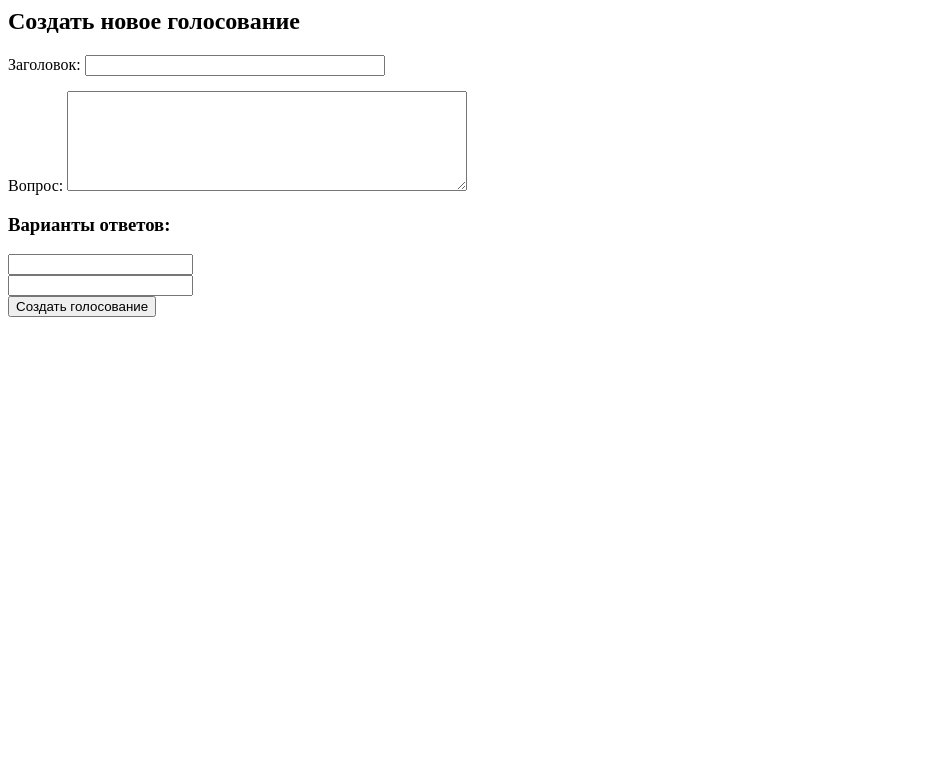
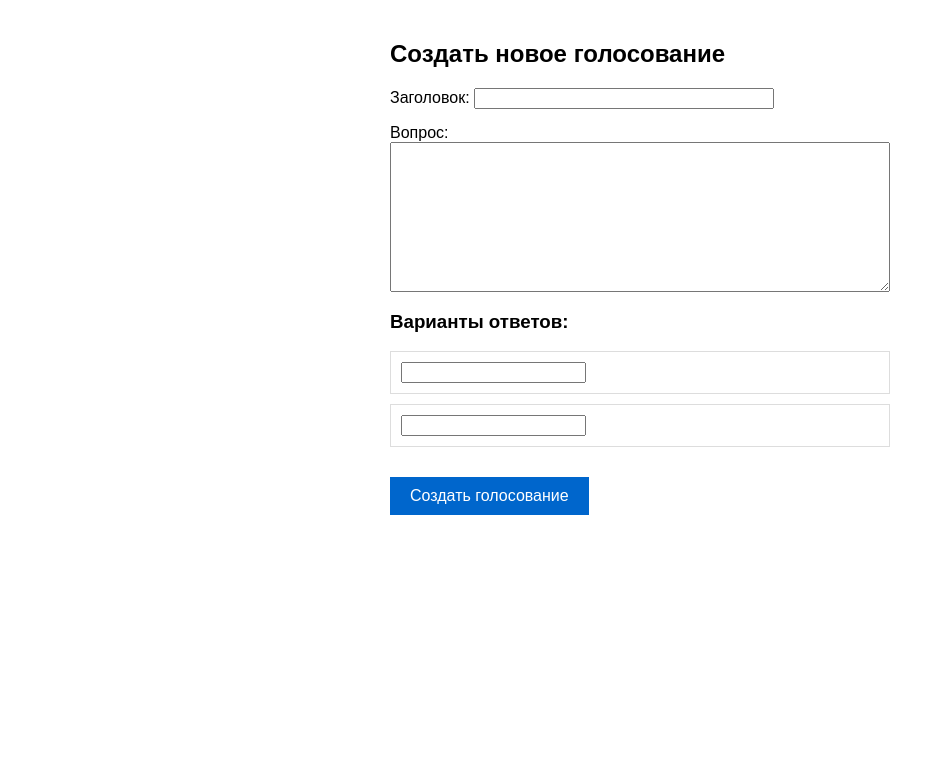
Before and after one commit to overheaven4/simple_votings, a Django app: page /new/ in a window 1280 px wide. Shown: the top 783 px of the page, without its empty margins (0-945 px from the left). Run offline with Django 5.2, Linux system fonts and the light colour scheme; the visitor is signed in with stand-in values (Sample User, id 1).

Commit message:
Добавление новых голосований + стили

```diff
--- a/main/templates/create.html
+++ b/main/templates/create.html
@@ -1,5 +1,56 @@
+<head>
+    <title>Новое голосование</title>
+     <style>
+        body {
+            font-family: Arial, sans-serif;
+            max-width: 500px;
+            margin: 20px auto;
+            padding: 20px;
+        }
 
+        h1 {
+            color: #333;
+        }
 
+        .option {
+            margin: 10px 0;
+            padding: 10px;
+            border: 1px solid #ddd;
+            cursor: pointer;
+        }
+
+        .option:hover {
+            background-color: #f0f0f0;
+        }
+
+        .option.selected {
+            background-color: #cce5ff;
+            border-color: #0066cc;
+        }
+
+        button {
+            margin-top: 20px;
+            padding: 10px 20px;
+            background-color: #0066cc;
+            color: white;
+            border: none;
+            cursor: pointer;
+            font-size: 16px;
+        }
+
+        button:hover {
+            background-color: #0052a3;
+        }
+
+        #result {
+            margin-top: 20px;
+            padding: 15px;
+            background-color: #f8f9fa;
+            border-radius: 5px;
+        }
+    </style>
+</head>
+<body>
     <h2>Создать новое голосование</h2>
     <form method="POST">
         {% csrf_token %}
@@ -9,7 +60,7 @@
         </div>
         <div style="margin: 15px 0;">
             <label>Вопрос:</label>
-            <textarea name="question" required style="width: 400px; height: 100px;"></textarea>
+            <textarea name="question" required style="width: 500px; height: 150px;"></textarea>
         </div>
         <h3>Варианты ответов:</h3>
 
@@ -23,3 +74,4 @@
 
         <button type="submit">Создать голосование</button>
     </form>
+</body>
--- a/main/views.py
+++ b/main/views.py
@@ -130,6 +130,6 @@ def new_vote_page(request):
                 )
 
         messages.success(request, 'Голосование создано успешно!')
-        return render(request, "create.html", {})
+        return redirect(f'/voting/{new_voting.id}')
 
     return render(request, "create.html", {})
```
